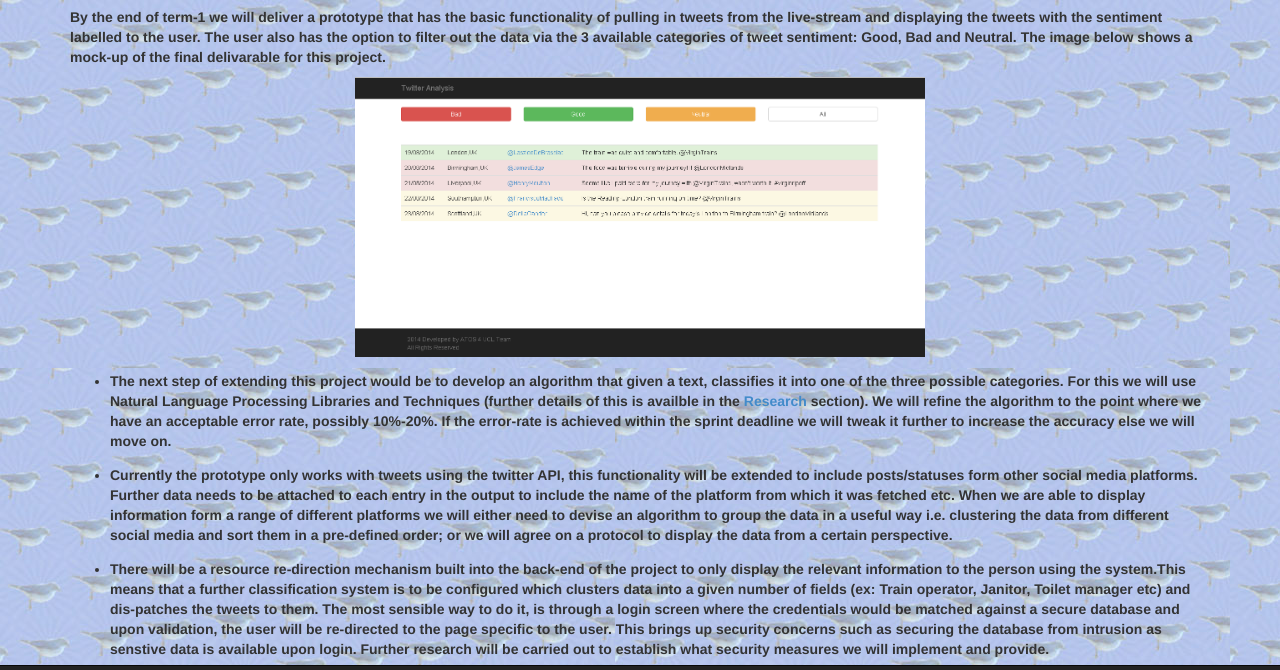
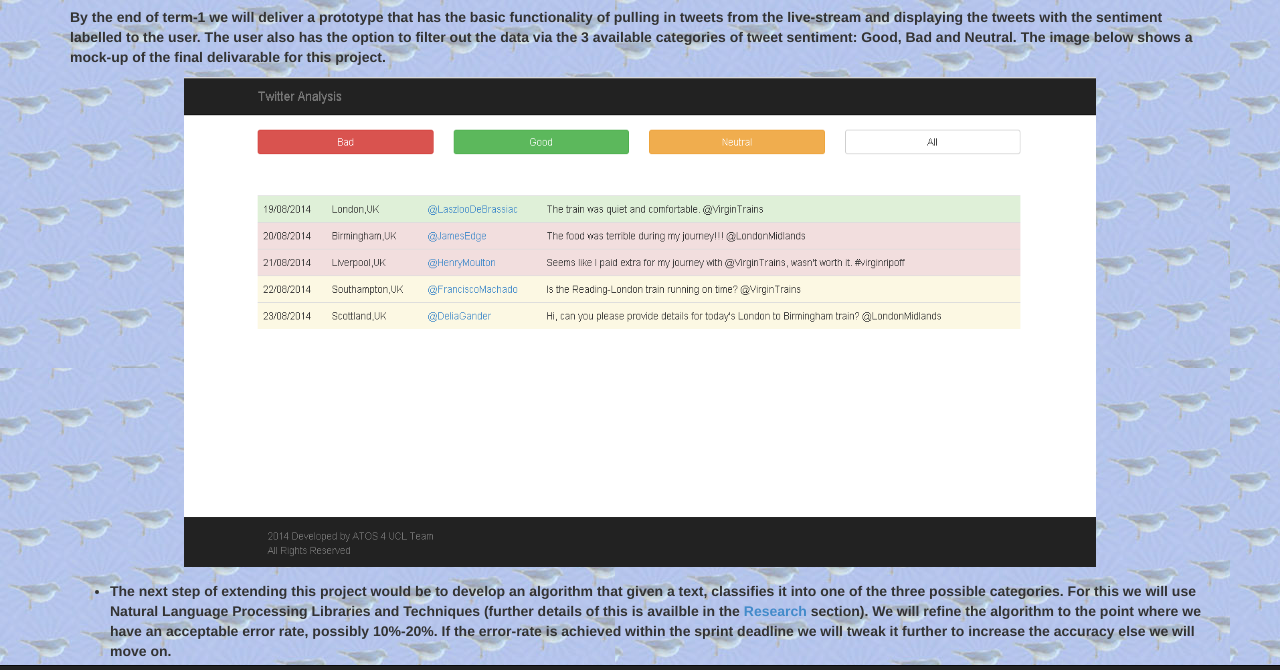
Before and after one commit to malvee/atosWeb, a plain HTML site: page plans.html in a window 1280 px wide. Shown: the part 64-734 px from the top of the page. Drawn offline with nearby package versions, Linux system fonts and the light colour scheme.

Commit message:
updatePictureSize

```diff
--- a/plans.html
+++ b/plans.html
@@ -31,7 +31,7 @@
 		<div style = "margin-left: 5em; margin-right: 5em; margin-top: 1em;">
 			<p> By the end of term-1 we will deliver a prototype that has the basic functionality of pulling in tweets from the live-stream and displaying the tweets with the sentiment labelled to the user. The user also has the option to filter out the data via the 3 available categories of tweet sentiment: Good, Bad and Neutral. The image below shows a mock-up of the final delivarable for this project.</p>
 
-			<center><img src = "plans1.png" style = "width: 50%; height: 20em;" /></center>
+			<center><img src = "plans1.png" style = "width: 80%; height: 35em;" /></center>
 			<ul>
 
 			<li><p style = "margin-top: 1em;"> The next step of extending this project would be to develop an algorithm that given a text, classifies it into one of the three possible categories. For this we will use Natural Language Processing Libraries and Techniques (further details of this is availble in the <a href= "research.html"> Research </a> section). We will refine the algorithm to the point where we have an acceptable error rate, possibly 10%-20%. If the error-rate is achieved within the sprint deadline we will tweak it further to increase the accuracy else we will move on.</p></li>
```
